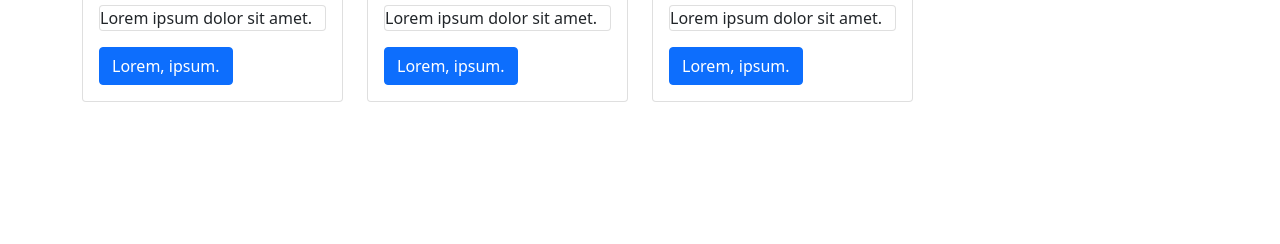
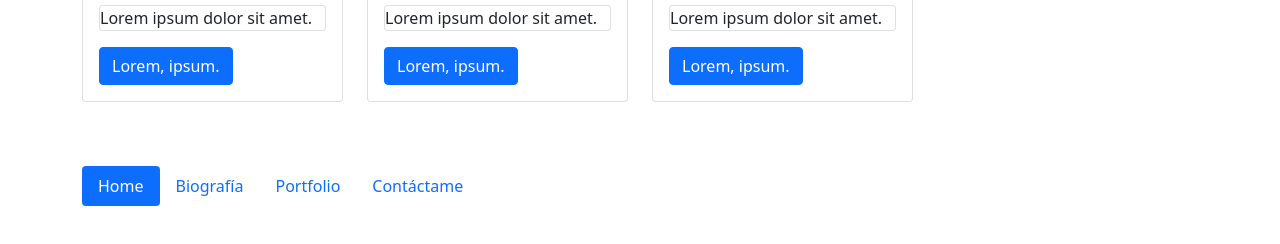
Before and after one commit to MiguelDominguezSanchez/pepe, a plain HTML site: page index.html in a window 1280 px wide. Shown: the part 1276-1520 px from the top of the page. Before the commit the page ends 1394 px from the top, so only its background shows below. Drawn offline with Linux system fonts and the light colour scheme.

Commit message:
Biografía

```diff
--- a/index.html
+++ b/index.html
@@ -24,7 +24,7 @@
         <a href="#" class="nav-link active">Home</a>
       </li>
       <li class="nav-item">
-        <a href="#" class=" nav-link">Biografía</a>
+        <a href="/about.html" class=" nav-link">Biografía</a>
       </li>
       <li class="nav-item">
         <a href="#" class="nav-link">Portfolio</a>
@@ -163,6 +163,26 @@
   </div>
 </div>
 
+<div class="container my-5">
+
+  <nav>
+    <ul class="nav nav-pills">
+      <li class="nav-item">
+        <a href="#" class="nav-link active">Home</a>
+      </li>
+      <li class="nav-item">
+        <a href="/about.html" class=" nav-link">Biografía</a>
+      </li>
+      <li class="nav-item">
+        <a href="#" class="nav-link">Portfolio</a>
+      </li>
+      <li class="nav-item">
+        <a href="#" class="nav-link">Contáctame</a>
+      </li>
+    </ul>
+  </nav>
+</div>
+
   <script src="js/bootstrap.min.js"></script>
 </body>
 </html>
```
Also changed, not shown: about.html (added, +66 -0 lines).
